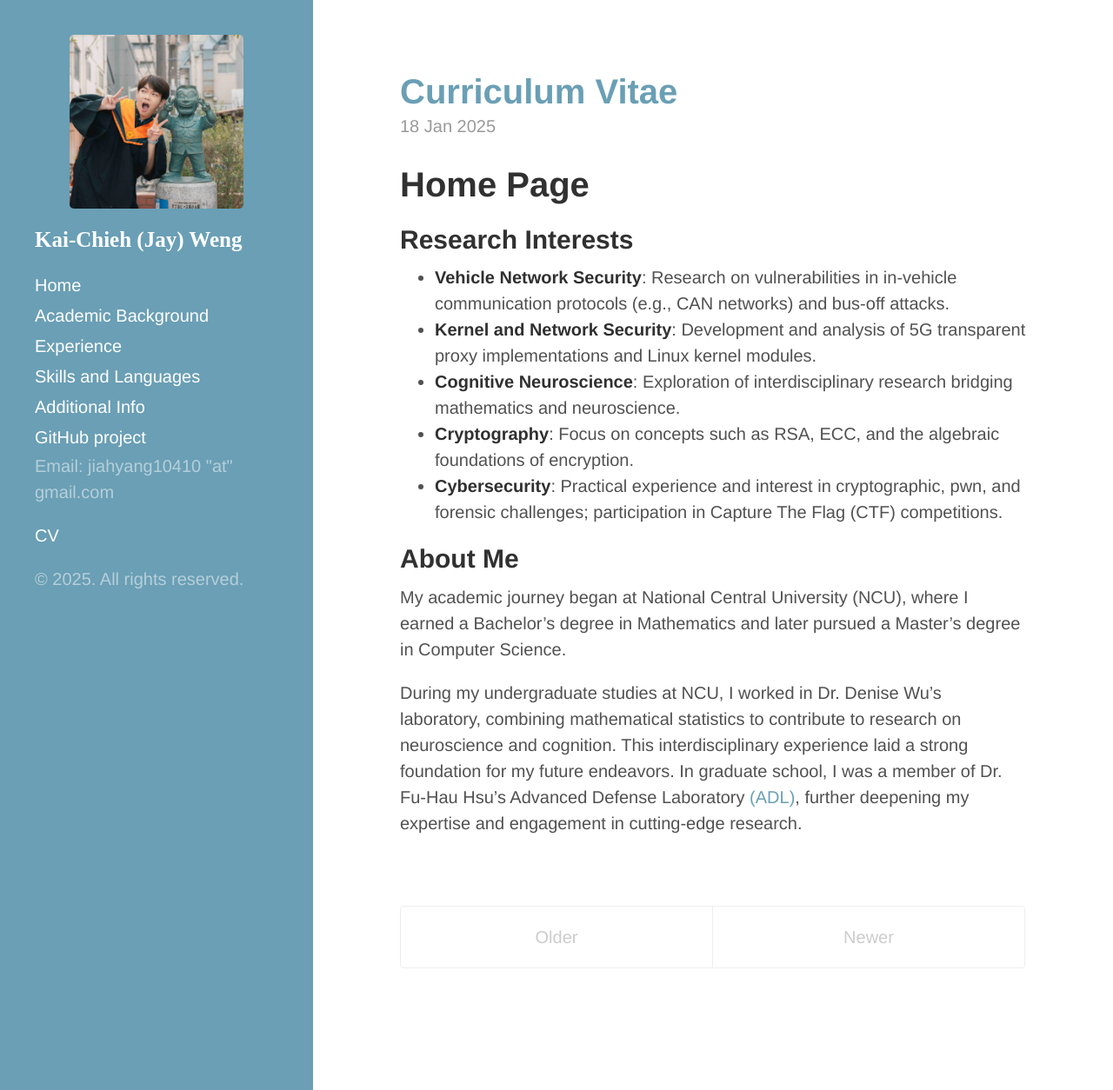
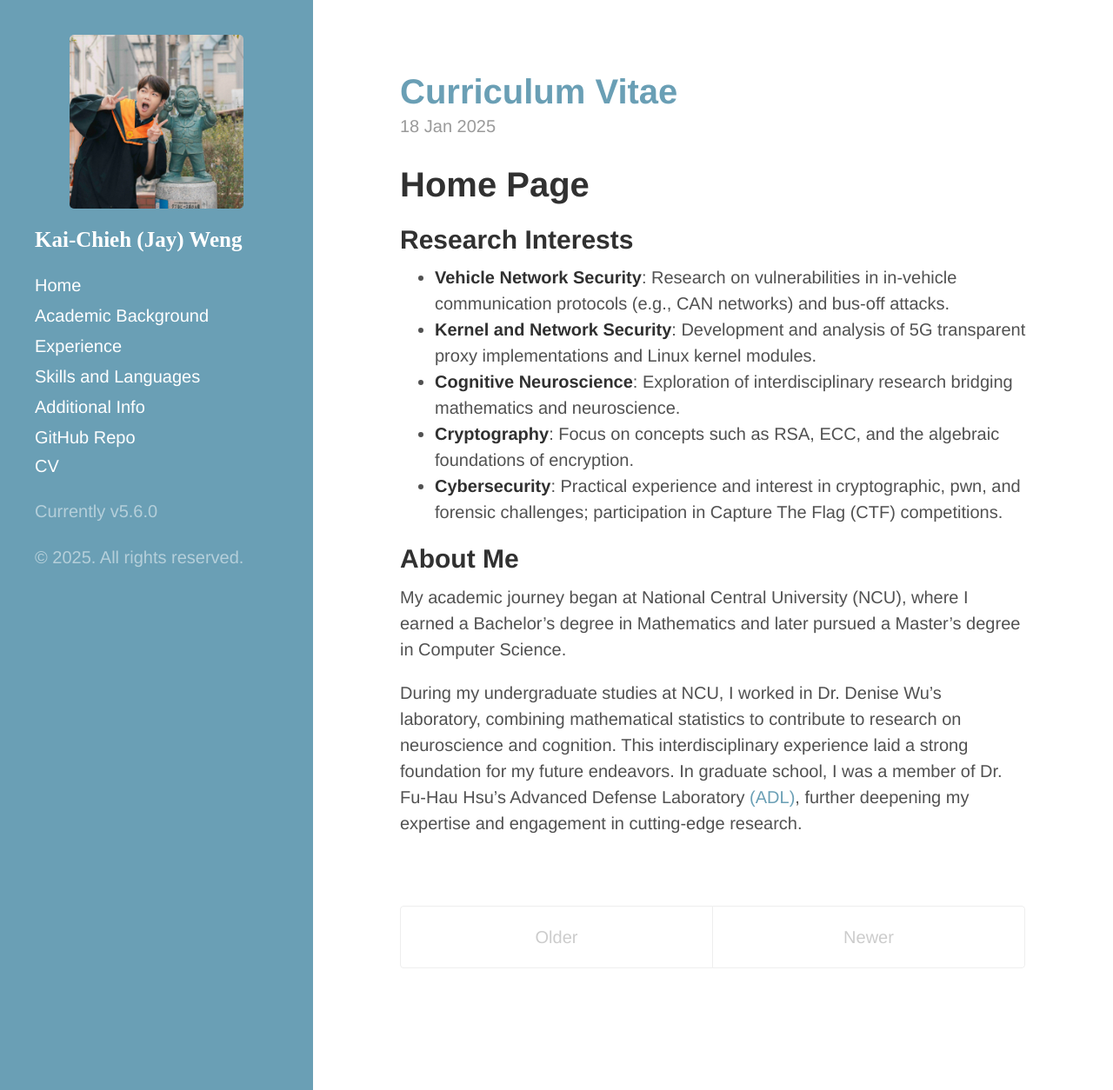
Before and after one commit to FactorialK/FactorialK.github.io, a Jekyll site: the page built from index.html, in a window 1280 px wide and 1254 px high. Shown: the whole window at 87% size. Built offline with Jekyll 4.4.1, drawn with Linux system fonts in a browser that asks for light colours; the list of posts is cut into pages by our own code.

Commit message:
250406 Revising few details

```diff
--- a/_includes/sidebar.html
+++ b/_includes/sidebar.html
@@ -38,10 +38,10 @@
         {% endif %}
       {% endfor %}
 
-      <a class="sidebar-nav-item" href="{{ site.github.repo }}">GitHub project</a>
-      <p class="header">Email: jiahyang10410 "at" gmail.com</p>
+      <a class="sidebar-nav-item" href="{{ site.github.repo }}">GitHub Repo</a>
 			<p class="header"><a href="public/CV_KaiChiehWeng.pdf">CV</a></p>
-      <!-- <span class="sidebar-nav-item">Currently v{{ site.version }}</span> -->
+      <!-- <p class="header">Email: jiahyang10410 "at" gmail.com</p> -->
+      <span class="sidebar-nav-item">Currently v{{ site.version }}</span>
     </nav>
 
     <p>&copy; {{ site.time | date: '%Y' }}. All rights reserved.</p>
```
